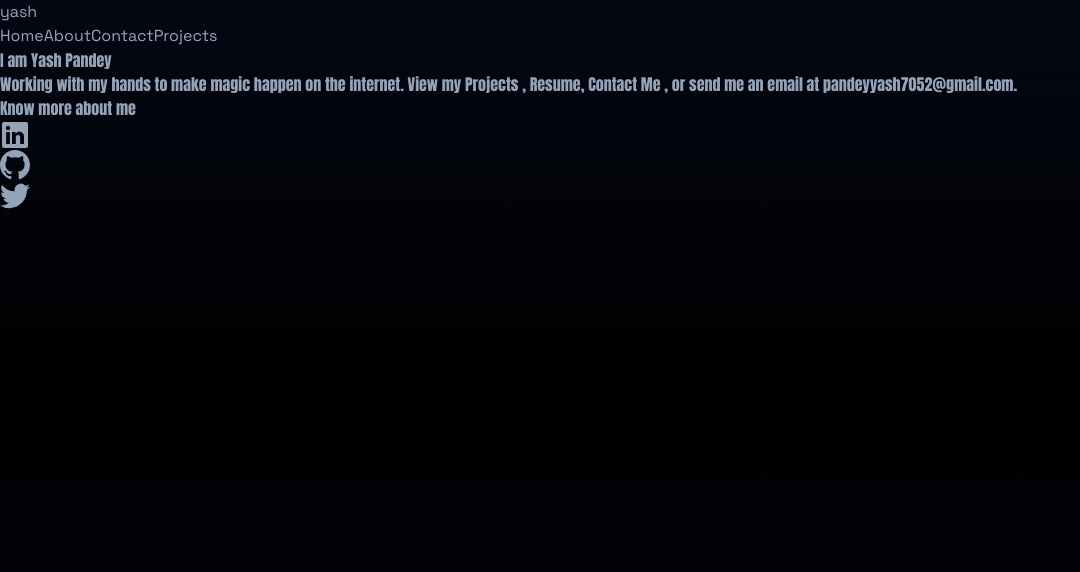
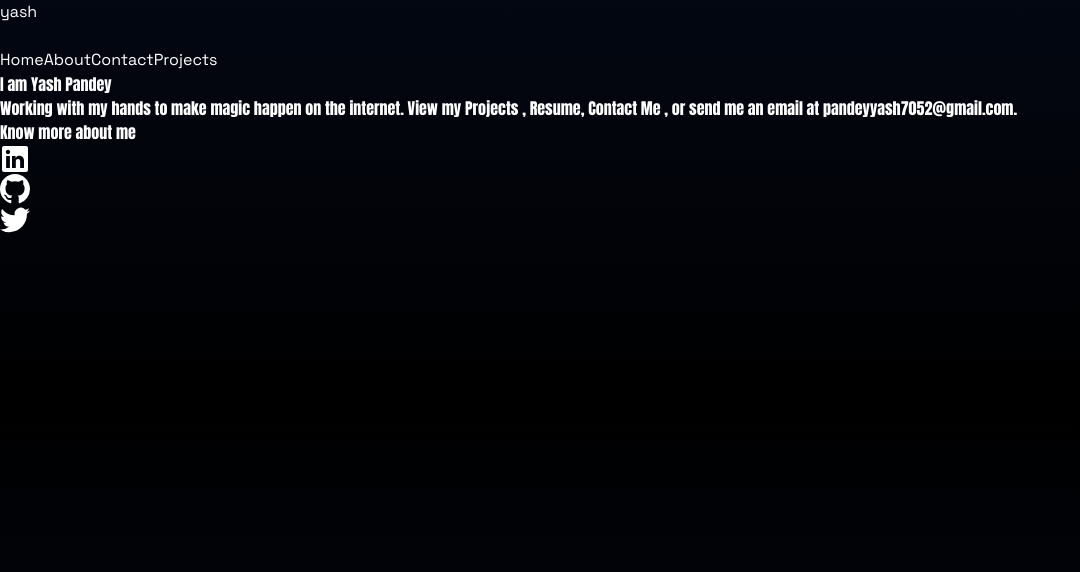
Before and after one commit to yashpandey06/Yash_Portfolio, a React (Vite) app: page / in a window 1280 px wide. Shown: the top 572 px of the page, without its empty margins (0-1080 px from the left). Built offline with nearby package versions, Linux system fonts and the light colour scheme; the HTML template or start-up script is replaced by a standard one.

Commit message:
Feat: added loader improved UI of pages

```diff
--- a/package.json
+++ b/package.json
@@ -14,8 +14,10 @@
     "react-burger-menu": "^3.0.9",
     "react-dom": "^18.2.0",
     "react-icons": "^4.8.0",
+    "react-loader-spinner": "^5.3.4",
     "react-router": "^6.11.2",
     "react-router-dom": "^6.11.2",
+    "react-switch": "^7.0.0",
     "typewriter-effect": "^2.19.0"
   },
   "devDependencies": {
--- a/src/App.jsx
+++ b/src/App.jsx
@@ -4,11 +4,46 @@ import About from "./components/About"
 import Contact from "./components/Contact"
 import Project from "./components/Project"
 import Layout from "./components/Layout"
+import { useEffect, useState } from "react"
+import Loader from "./components/Loader/Loader"
+import { createContext } from "react"
+import ReactSwitch from "react-switch";
 
 
+export const ThemeContext = createContext(null);
+
 const App = () => {
+  const [theme, setTheme] = useState("light");
+  const [load, setLoad] = useState(false);
+
+  useEffect(() => {
+    setLoad(true)
+    setTimeout(() => {
+      setLoad(false)
+    }, 3000)
+  }, []);
+  useEffect(() => {
+    const curtheme = window.localStorage.getItem("pagetheme")
+    setTheme(JSON.parse(curtheme))
+
+  }, []);
+
+  useEffect(() => {
+    window.localStorage.setItem("pagetheme", JSON.stringify(theme));
+
+  }, [theme]);
+
+
   return (
-    <div className="App">
+    <ThemeContext.Provider value={theme}>
+
+
+
+    <>
+      {
+        load ? <Loader load={load} setLoad={setLoad} /> :
+          <>
+            <div className="App  ">
               <Routes>
                 <Route path="/" element={<Layout />}>
                   <Route index element={<Home />} />
@@ -18,6 +53,10 @@ const App = () => {
                 </Route>
               </Routes>
             </div>
+          </>
+      }
+    </>
+    </ThemeContext.Provider>
   )
 }
 
--- a/src/components/About.jsx
+++ b/src/components/About.jsx
@@ -11,7 +11,7 @@ const About = () => {
         >
             <div className="max-w-screen-lg  mx-auto flex flex-col justify-center w-full h-full gap-6">
 
-                <p className="mt-20 text-2xl md:text-4xl">
+                <p className="mt-20 text-2xl md:text-4xl text-white">
                     {/* I am <NavLink to="/" className="text-yellow-200 font-medium"> Yash Pandey</NavLink> */}
                     {
                         <Typewriter
@@ -28,7 +28,7 @@ const About = () => {
 
                 </p>
                 <div className="Line-break "></div>
-                <p className="text-2xl  text-white">
+                <p className="text-2xl text-slate-300 ">
                     Lorem ipsum dolor sit amet consectetur adipisicing elit. Vitae quisquam quibusdam cumque assumenda sapiente maiores amet odio nobis dolores beatae.
                 </p>
                 <SocialLinks />
--- a/src/components/Contact.jsx
+++ b/src/components/Contact.jsx
@@ -13,6 +13,7 @@ const Contact = () => {
                         action="https://getform.io/f/369219b4-c72c-42d8-9b1e-34ba3a0fb2c2"
                         method="POST"
                         className=" flex flex-col w-full md:w-1/2"
+
                     >
                         <input
                             type="text"
@@ -31,7 +32,7 @@ const Contact = () => {
                             rows="10"
                             className="p-2 border-2 bg-transparent rounded-md text-slate-50 focus:outline "
                         ></textarea>
-                        <button className="text-white bg-gradient-to-l from-blue-500 to-cyan-500 py-3 px-6 my-8 rounded-md mx-auto flex item-center">
+                        <button className="text-white bg-gradient-to-l from-yellow-500 to-cyan-500 py-3 px-6 my-8 rounded-md mx-auto flex item-center">
                             Lets talk
                         </button>
                     </form>
--- a/src/components/Hamburger/Hamburger.jsx
+++ b/src/components/Hamburger/Hamburger.jsx
@@ -1,8 +1,10 @@
+/* eslint-disable react/prop-types */
 import { useState } from "react";
 import Sidebar from "./Sidebar";
 
-const Hamburger = () => {
-  const [state, setState] = useState(true);
+
+const Hamburger = ({navitems}) => {
+  const [state, setState] = useState(false);
 
   const handleClick = () => {
     setState((prevState) => !prevState);
@@ -11,7 +13,7 @@ const Hamburger = () => {
   return (
     <div>
       {state ? (
-        <Sidebar />
+        <Sidebar handleClick={handleClick} navitems={navitems}/>
       ) : (
         <button onClick={handleClick} className="duration-200">
           <svg
--- a/src/components/Hamburger/Sidebar.jsx
+++ b/src/components/Hamburger/Sidebar.jsx
@@ -1,16 +1,39 @@
+/* eslint-disable react/prop-types */
 import { slide as Menu } from 'react-burger-menu';
-const Sidebar = () => {
-  const showSettings = (event) => {
-    event.preventDefault();
-    // ...
-  };
+
+const Sidebar = ({navitems,handleClick}) => {
+
+
 
   return (
-    <Menu right width={'40%'}>
-      <a id="home" className="menu-item" href="/">Home</a>
-      <a id="about" className="menu-item" href="/about">About</a>
-      <a id="contact" className="menu-item" href="/contact">Contact</a>
-      <a onClick={showSettings} className="menu-item--small" href="">Settings</a>
+
+    <Menu className=' bg-gradient-to-b from-yellow-200 via-amber-400 to-yellow-200 text-black flex justify-between' right width={'40%'} md:width={'30%'}>
+     <div className='flex flex-col'>
+      {navitems.map((item) => {
+
+
+
+        return (
+          <a key={item.id} id="home" className="menu-item" href={item.path}>{item.item}</a>
+
+        )
+
+      })
+      }
+      </div>
+       <button onClick={handleClick} className="duration-200">
+          <svg
+            xmlns="http://www.w3.org/2000/svg"
+            fill="none"
+            viewBox="0 0 24 24"
+            strokeWidth={1.5}
+            stroke="currentColor"
+            className="w-6 h-6"
+          >
+            <path strokeLinecap="round" strokeLinejoin="round" d="M3.75 9h16.5m-16.5 6.75h16.5" />
+          </svg>
+        </button>
+
     </Menu>
   );
 }
--- a/src/components/Header.jsx
+++ b/src/components/Header.jsx
@@ -1,20 +1,33 @@
 import { NavLink } from "react-router-dom"
 import Hamburger from "./Hamburger/Hamburger"
+import { Navbaritems } from "./Layout"
+
+import { useContext } from "react"
+
 const Header = () => {
+    const navitems = useContext(Navbaritems)
+
     return (
         <header id="header" className="p-4">
             <nav className="flex flex-row justify-between grow items-center my-2 mx-auto bg-fixed ">
-                <NavLink to="/">
+                <NavLink className="flex gap-4" to="/">
                     <div className="text-2xl flex">
                         yash
                     </div>
+
+
                 </NavLink>
-                <div className="flex     lg:hidden w-6 h-6"><Hamburger  /></div>
+                <div className="flex     lg:hidden w-6 h-6"><Hamburger navitems={navitems} /></div>
                 <ul className="hidden lg:flex justify-center items-center gap-4 ">
-                    <NavLink className=" hover:text-white hover:duration-200  rounded-xl  px-3  py-1 text-xl  hover:shadow-md hover:shadow-slate-500 "  to="/">Home</NavLink>
-                    <NavLink className=" hover:text-white hover:duration-200  rounded-xl  px-3  py-1 text-xl  hover:shadow-md hover:shadow-slate-500  "  to="/about">About</NavLink>
-                    <NavLink  className=" hover:text-white hover:duration-200  rounded-xl px-3  py-1  text-xl  hover:shadow-md hover:shadow-slate-500  " to="/contact">Contact</NavLink>
-                    <NavLink className=" hover:text-white hover:duration-200  rounded-xl px-3  py-1 text-xl   hover:shadow-md hover:shadow-slate-500 "  to="/projects">Projects</NavLink>
+                    {
+                        navitems.map((item) => {
+                            { console.log(item) }
+                            return (
+                                <NavLink key={item.id} className=" hover:text-white hover:duration-200  rounded-xl  px-3  py-1 text-xl  hover:shadow-md hover:shadow-slate-500 " to={item.path}>{item.item}</NavLink>
+                            )
+                        })
+                    }
+
                 </ul>
             </nav>
         </header>
--- a/src/components/Home.jsx
+++ b/src/components/Home.jsx
@@ -16,7 +16,7 @@ const Home = () => {
                 I am <NavLink to="/" className="text-yellow-200 font-medium"> Yash Pandey</NavLink>
                 </span>
                 <div className="Line-break "></div>
-                <p className=" text-xl md:text-2xl  text-white">
+                <p className=" text-xl md:text-2xl  text-slate-300">
                     Working with my hands to make magic happen on the internet. View my <NavLink to="/projects" className="text-yellow-200 font-medium">Projects</NavLink> , Resume, <NavLink  className="text-yellow-200 font-medium" to="/contact" >Contact Me</NavLink> , or send me an email at <NavLink  className="text-yellow-200 font-medium" to="https://mail.google.com/mail/">pandeyyash7052@gmail.com</NavLink>.
                 </p>
                 <h1 className="text-md">Know more about me </h1>
--- a/src/components/Layout.jsx
+++ b/src/components/Layout.jsx
@@ -1,13 +1,42 @@
 import { Outlet } from "react-router"
 import Header from "./Header"
+import { useState } from "react"
+import { createContext } from 'react';
+
+
+export const Navbaritems = createContext();
 
 
 const Layout = () => {
+
+  const [navitems] = useState([
+    {
+      id: 1,
+      item: "Home",
+      path:"/"
+    },
+    {
+      id: 2,
+      item: "About",
+      path:"/about"
+    },
+    {
+      id: 3,
+      item: "Contact",
+      path:"/contact"
+    },
+    {
+      id: 4,
+      item: "Projects",
+      path:"/projects"
+    },
+
+  ])
   return (
-    <div>
-        <Header />
-        <Outlet />
-    </div>
+    <Navbaritems.Provider value={navitems}>
+      <Header />
+      <Outlet />
+    </Navbaritems.Provider>
   )
 }
 
--- /dev/null
+++ b/src/components/Loader/Loader.jsx
@@ -0,0 +1,22 @@
+
+import {RotatingTriangles} from 'react-loader-spinner'
+
+const Loader = ({load},{setLoader}) => {
+  return (
+
+    <div className='loader h-screen w-screen flex justify-center items-center bg-black fixed'>
+      <RotatingTriangles
+
+      height="80"
+      width="80"
+      ariaLabel="dna-loading"
+      wrapperStyle={{}}
+      wrapperClass="dna-wrapper"
+      ballColors={['#ff0000', '#00ff00', '#0000ff']}
+      backgroundColor="#F4442E"
+      />
+    </div>
+  )
+}
+
+export default Loader
--- a/src/components/Project.jsx
+++ b/src/components/Project.jsx
@@ -1,9 +1,16 @@
-
+import avatarlink from "../avatar/avatarlink.png";
 
 const Project = () => {
   return (
-    <div>Project</div>
-  )
-}
+    <div
+      name="About"
+      id="about"
+      className="flex grow px- ">
 
-export default Project
+
+
+    </div>
+  );
+};
+
+export default Project;
--- a/src/index.css
+++ b/src/index.css
@@ -13,7 +13,7 @@
 }
 
 .App {
-  @apply bg-gradient-to-b from-gray-950 via-black to-gray-950 text-slate-400 min-h-screen w-screen
+  @apply bg-gradient-to-b from-gray-950 via-black to-gray-950 text-white min-h-screen w-screen
 }
 
 @layer base {
```
Also changed, not shown: 1 other file (tests, documents, lock files or other folders). Lines whose indentation alone changed are shown as unchanged.
